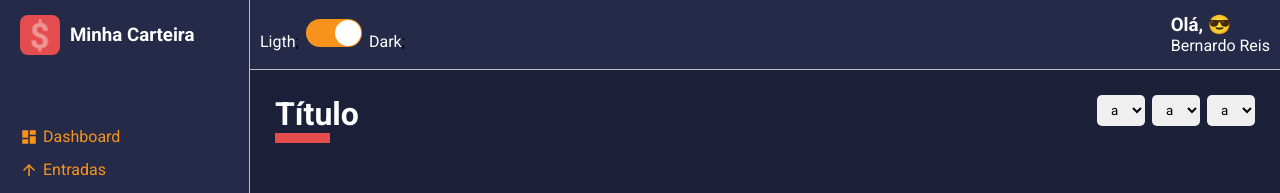
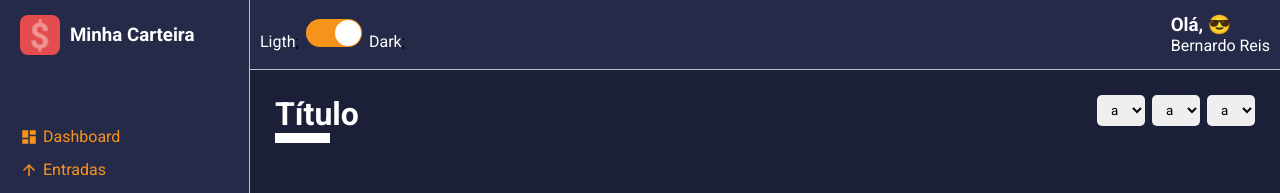
Before and after one commit to devBernardo-Mendes/react-dashboard, a React (Create React App) app: page / in a window 1280 px wide. Shown: the top 193 px of the page. Built offline with nearby package versions, Linux system fonts and the light colour scheme.

Commit message:
feat: :sparkles: Pass typping for lineColor

```diff
--- a/src/components/ContentHeader/styles.ts
+++ b/src/components/ContentHeader/styles.ts
@@ -1,4 +1,6 @@
 import styled from "styled-components";
+
+import { ITitleContainerProps } from "./types";
 
 export const Container = styled.div`
     width: 100%;
@@ -8,7 +10,7 @@ export const Container = styled.div`
 
     margin-bottom: 25px;
 `;
-export const TitleContainer = styled.div`
+export const TitleContainer = styled.div<ITitleContainerProps> `
     > h1 {
         color: ${props => props.theme.colors.white};
 
@@ -16,7 +18,7 @@ export const TitleContainer = styled.div`
          content: "";
          display: block;
          width: 55px;
-         border-bottom: 10px solid ${props => props.theme.colors.warning};
+         border-bottom: 10px solid ${props => props.lineColor};
      }
     }
 `;
--- /dev/null
+++ b/src/components/ContentHeader/types.ts
@@ -0,0 +1,10 @@
+import { ReactNode } from "react";
+
+export interface IContentHeaderProps {
+    title: string;
+    lineColor: string;
+    children: ReactNode;
+}
+export interface ITitleContainerProps {
+    lineColor: string;
+}
```
